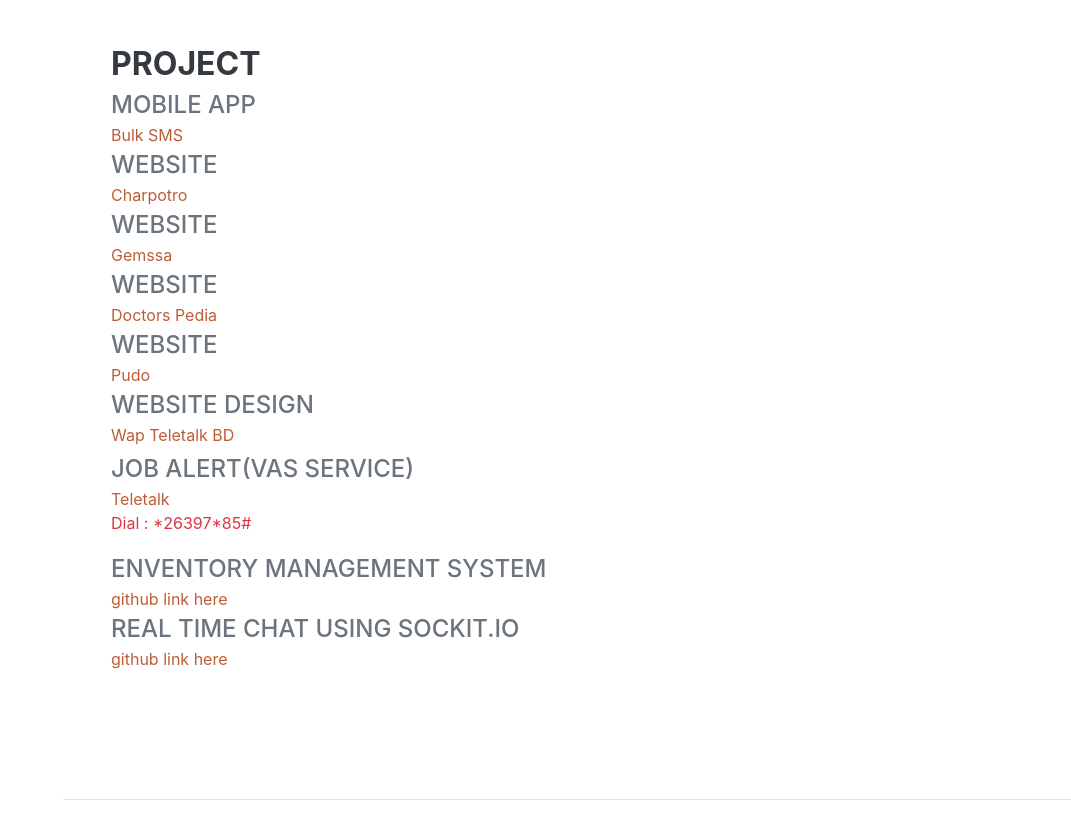
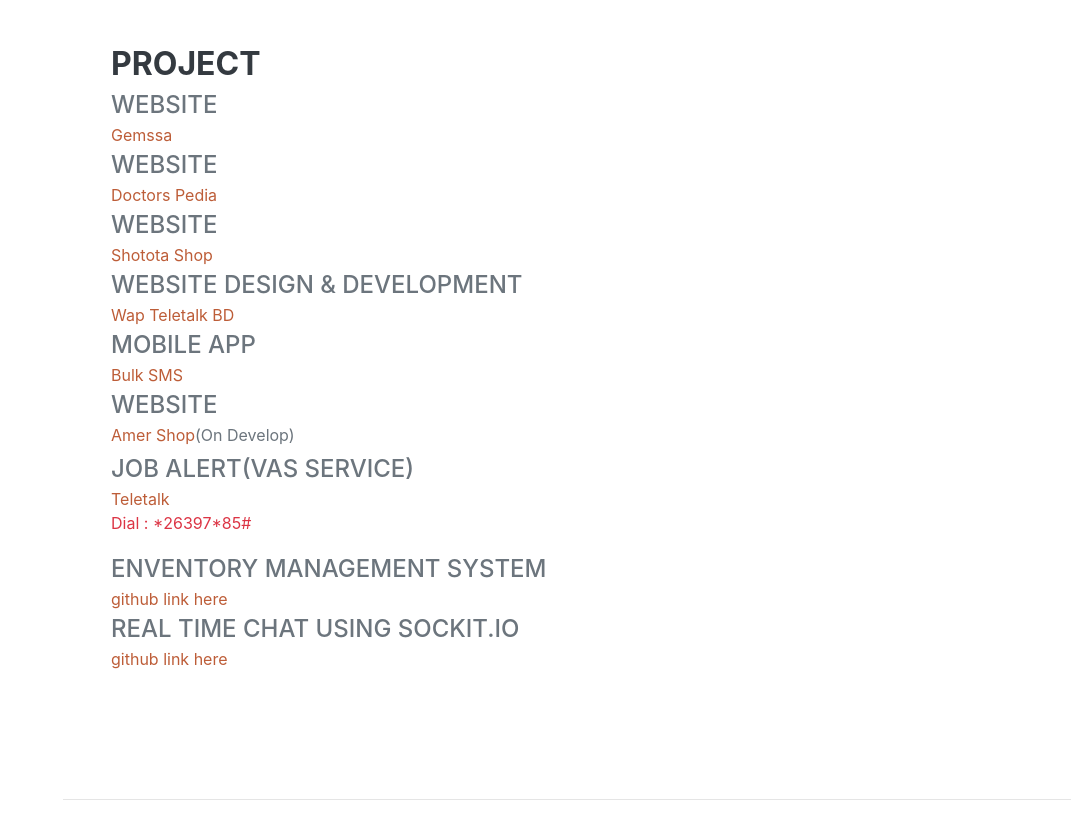
Before and after one commit to amrony/amrony.github.io, a plain HTML site: page index.html in a window 1280 px wide. Shown: the part 2915-3754 px from the top of the page, without its empty margins (209-1280 px from the left). Drawn offline with nearby package versions, Linux system fonts and the light colour scheme; a web font is replaced by a local one.

Commit message:
query update

```diff
--- a/index.html
+++ b/index.html
@@ -140,10 +140,6 @@
                     <div class="d-flex flex-column flex-md-row justify-content-between mb-5">
                         <div class="flex-grow-1">
                             <h3 class="mb-1">Project</h3>
-                            <div class="subheading">Mobile App</div>
-                            <a href="https://play.google.com/store/apps/details?id=com.codingsense.bulksms_app">Bulk SMS</a>
-                             <div class="subheading">Website</div>
-                            <a href="https://lsc.biznovelty.com/iab">Charpotro</a>
 
                              <div class="subheading">Website</div>
                             <a href="https://gemssa.org/">Gemssa</a>
@@ -152,9 +148,15 @@
 <!--                             <div class="subheading">Website</div>
                             <a href="http://pathsala.monbari.com/">Monbari Pathshala</a> -->
                             <div class="subheading">Website</div>
-                            <a href="https://ridepudo.com/">Pudo</a>
-                               <div class="subheading">Website Design</div>
+                            <a href="https://www.shototashop.com/">Shotota Shop</a>
+                               <div class="subheading">Website Design & Development</div>
                             <a href="http://wap.teletalk.com.bd/">Wap Teletalk BD</a>
+
+                            <div class="subheading">Mobile App</div>
+                            <a href="https://play.google.com/store/apps/details?id=com.codingsense.bulksms_app">Bulk SMS</a>
+                             <div class="subheading">Website</div>
+                            <a href="https://amer-shop.vercel.app/">Amer Shop</a>(On Develop)
+
 
 <!--                             <div class="subheading">Web Application</div>
                             <a href="http://thomas.iatlbd.com/">Ellipsis RMS</a> -->
```
